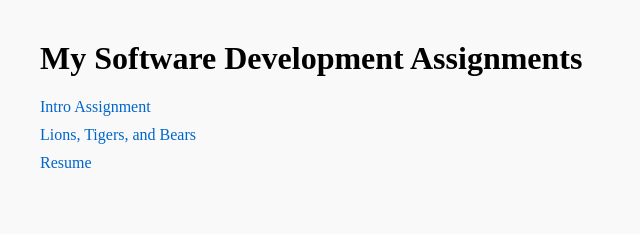
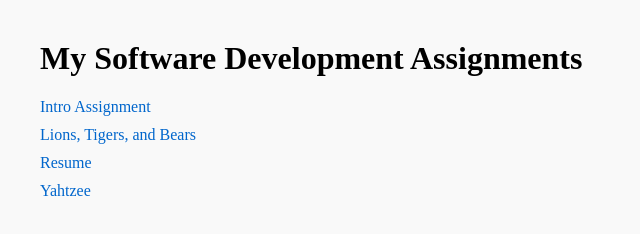
Before and after one commit to tonykochev/Portfolio, a plain HTML site: page index.html in a window 1280 px wide. Shown: the full height of the page, 0-640 px from the left. Drawn offline with Linux system fonts and the light colour scheme.

Commit message:
added dice roll game

```diff
--- a/index.html
+++ b/index.html
@@ -12,6 +12,7 @@
         <li> <a href="https://salmon-bay-041dcf50f.1.azurestaticapps.net">Intro Assignment</a></li>
         <li> <a href="https://ltb-tak3-h6cnffdjcrara4dt.canadacentral-01.azurewebsites.net">Lions, Tigers, and Bears</a></li>
         <li> <a href="https://wonderful-pebble-01abd521e.2.azurestaticapps.net">Resume</a></li>
+        <li> <a href="https://delightful-pond-0817b7510.1.azurestaticapps.net">Yahtzee</a></li>
     </ul>
 </body>
 </html>
```
